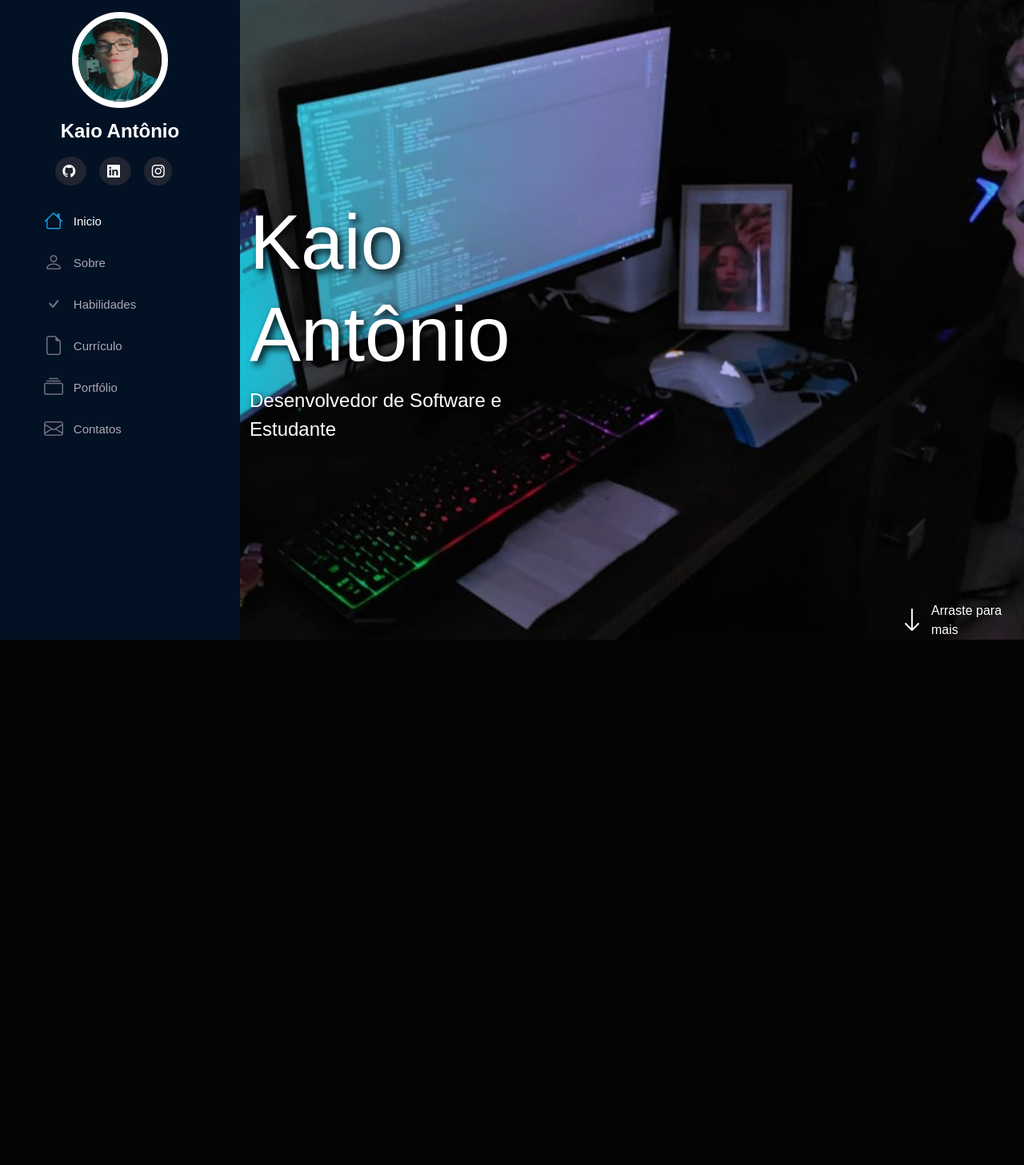
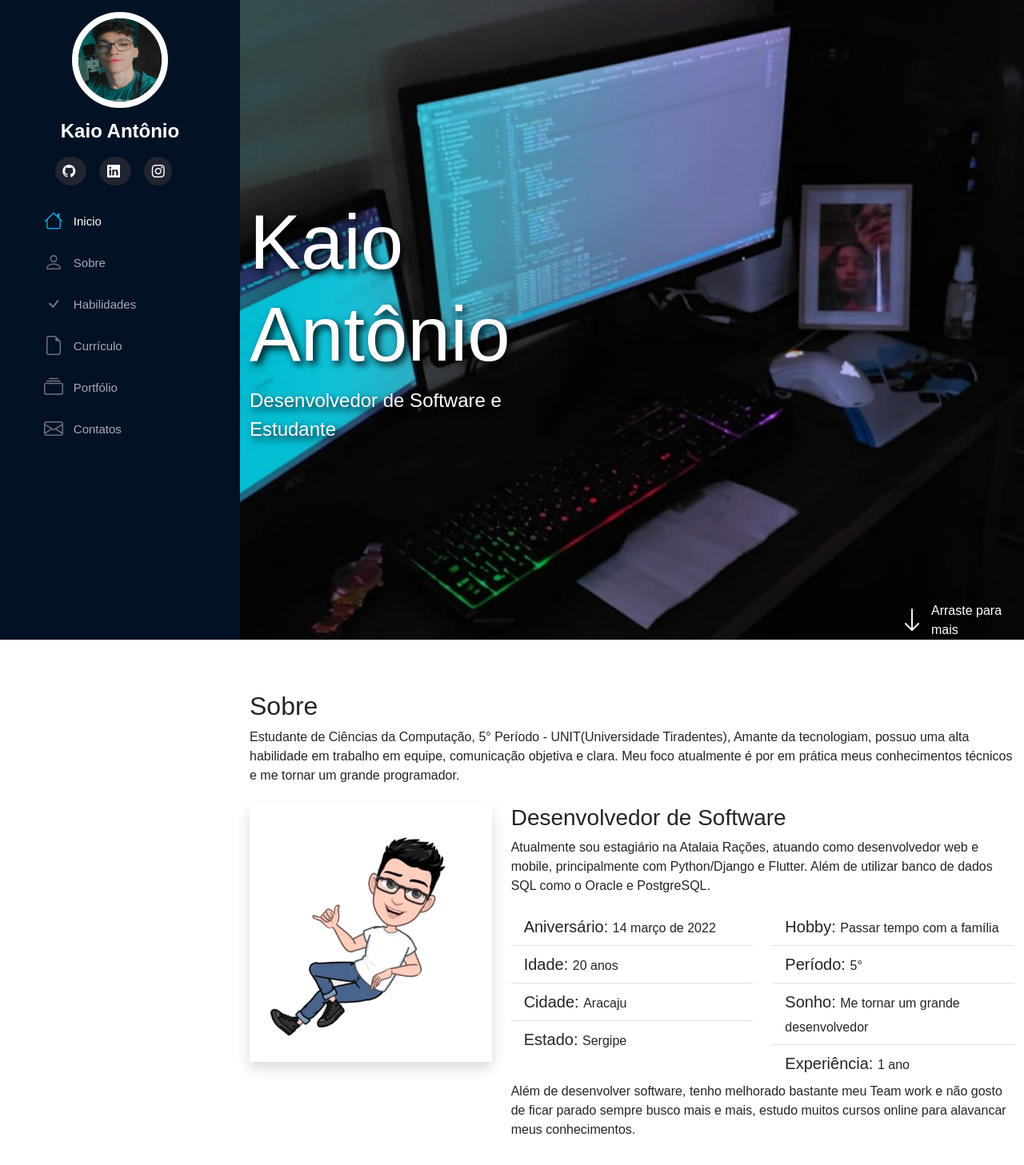
Before and after one commit to KaioAntonio/PortfilioKaio, a Django app: page / in a window 1280 px wide. Shown: the whole page at 80% size. Before the commit the page ends 800 px from the top, so only its background shows below. Run offline with Django 4.2, Linux system fonts and the light colour scheme; some libraries are stand-ins or nearby versions.

Commit message:
Section Sobre

```diff
--- /dev/null
+++ b/portfolio/static/js/script.js
@@ -0,0 +1,11 @@
+
+
+const menuMobile = document.querySelector('.menu-mobile')
+const body = document.querySelector('body')
+
+menuMobile.addEventListener('click', () =>{
+    menuMobile.classList.contains("bi-list")
+    ? menuMobile.classList.replace("bi-list","bi-x")
+    : menuMobile.classList.replace("bi-x", "bi-list");
+    body.classList.toggle("menu-nav-active");
+})
--- a/portfolio/templates/index.html
+++ b/portfolio/templates/index.html
@@ -1,5 +1,6 @@
 <!DOCTYPE html>
 <html lang="pt-br">
+
 <head>
     <meta charset="UTF-8">
     <meta http-equiv="X-UA-Compatible" content="IE=edge">
@@ -10,7 +11,10 @@
     <link rel="icon" href="../static/img/brain-5564173_960_720.png">
     <link rel="stylesheet" href="https://cdn.jsdelivr.net/npm/bootstrap-icons@1.8.1/font/bootstrap-icons.css">
 </head>
-<body>
+
+<body class="">
+
+    <i class="bi bi-list menu-mobile"></i>
 
     <aside id="header">
         <section class="profile">
@@ -32,13 +36,14 @@
         <nav id="navbar" class="nav-menu">
             <ul class="nav flex-column">
                 <li class="nav-item">
-                  <a class="nav-link active" aria-current="page" href="#"><i class="bi bi-house" aria-hidden="true"></i> Inicio</a>
+                    <a class="nav-link active" aria-current="page" href="#inicio"><i class="bi bi-house"
+                            aria-hidden="true"></i> Inicio</a>
                 </li>
                 <li class="nav-item">
-                  <a class="nav-link" href="#"><i class="bi bi-person" aria-hidden="true"></i> Sobre</a>
+                    <a class="nav-link" href="#sobre"><i class="bi bi-person" aria-hidden="true"></i> Sobre</a>
                 </li>
                 <li class="nav-item">
-                  <a class="nav-link" href="#"><i class="bi bi-check" aria-hidden="true"></i> Habilidades</a>
+                    <a class="nav-link" href="#"><i class="bi bi-check" aria-hidden="true"></i> Habilidades</a>
                 </li>
                 <li class="nav-item">
                     <a class="nav-link" href="#"><i class="bi bi-file-earmark" aria-hidden="true"></i> Currículo</a>
@@ -51,7 +56,7 @@
                 </li>
 
 
-              </ul>
+            </ul>
         </nav>
 
     </aside>
@@ -60,7 +65,7 @@
         <section id="inicio" class="row m-0 p-0">
             <div class="col-md-5 d-flex justify-content-center
             align-items-center flex-column">
-                <h2 class="text-white text-shadow" >Kaio Antônio</h2>
+                <h2 class="text-white text-shadow">Kaio Antônio</h2>
                 <span id="subtitle" class="text-white text-shadow">Desenvolvedor de Software e Estudante </span>
             </div>
 
@@ -68,14 +73,88 @@
             align-items-end flex-column">
                 <div id="arraste" class="d-flex align-items-center">
                     <i class="bi bi-arrow-down text-white pe-2 fs-2" aria-hidden="true"></i>
-                <a href="">Arraste para mais</a>
+                    <a href="#sobre">Arraste para mais</a>
                 </div>
 
             </div>
 
         </section>
+
+        <section class="container mt-5" id="sobre">
+            <div class="row-100">
+                <div class="cool-md-12">
+                    <h2 class="pt-3">Sobre</h2>
+                    <p>Estudante de Ciências da Computação, 5° Período - UNIT(Universidade Tiradentes),
+                        Amante da tecnologiam, possuo uma alta habilidade em trabalho em equipe, comunicação objetiva e
+                        clara.
+                        Meu foco atualmente é por em prática meus conhecimentos técnicos e me tornar um grande
+                        programador. </p>
+                </div>
+
+                <div class="row mt-4">
+                    <div class="col-md-4">
+                        <img class="img-fluid shadow" src="../static/img/Kaio_Avatar.png" alt="Foto Kaio">
+                    </div>
+
+                    <div class="col-md-8">
+                        <h3>Desenvolvedor de Software</h3>
+                        <p>Atualmente sou estagiário na Atalaia Rações, atuando como desenvolvedor web e mobile,
+                            principalmente com Python/Django e Flutter. Além de utilizar banco de dados SQL como
+                            o Oracle e PostgreSQL.
+
+                        </p>
+
+
+                            <div class="row mt-3 mb-3">
+                                <div class="col-md-6">
+                                    <ul class="list-group list-group-flush fs-5">
+                                        <li class="list-group-item ">
+                                            Aniversário: <span class="fs-6">14 março de 2022
+                                            </span>
+                                        </li>
+                                        <li class="list-group-item">
+                                            Idade:  <span class="fs-6">20 anos</span>
+                                     </li>
+                                        <li class="list-group-item">
+                                            Cidade:  <span class="fs-6">Aracaju</span>
+                                        </li>
+                                        <li class="list-group-item">
+                                            Estado: <span class="fs-6">Sergipe</span>
+                                        </li>
+
+                                      </ul>
+                                </div>
+                                <div class="col-md-6">
+                                    <ul class="list-group list-group-flush fs-5">
+                                        <li class="list-group-item">
+                                            Hobby: <span class="fs-6">Passar tempo com a família</span>
+                                        </li><li class="list-group-item">
+                                            Período: <span class="fs-6">5°</span>
+                                        </li><li class="list-group-item">
+                                            Sonho: <span class="fs-6">Me tornar um grande desenvolvedor</span>
+                                        </li><li class="list-group-item">
+                                            Experiência: <span class="fs-6">1 ano</span>
+                                        </li>
+
+                                      </ul>
+                                </div>
+
+                                <p>
+                                    Além de desenvolver software, tenho melhorado bastante meu Team work
+                                    e não gosto de ficar parado sempre busco mais e mais, estudo muitos cursos online
+                                    para alavancar meus conhecimentos.
+                                </p>
+
+                            </div>
+
+                    </div>
+                </div>
+            </div>
+        </section>
+
     </main>
 
     <script src="../static/js/script.js"></script>
 </body>
+
 </html>
```
Also changed, not shown: portfolio/static/css/style.css (+68 -0 lines), portfolio/static/img/Kaio_Avatar.png (added).
